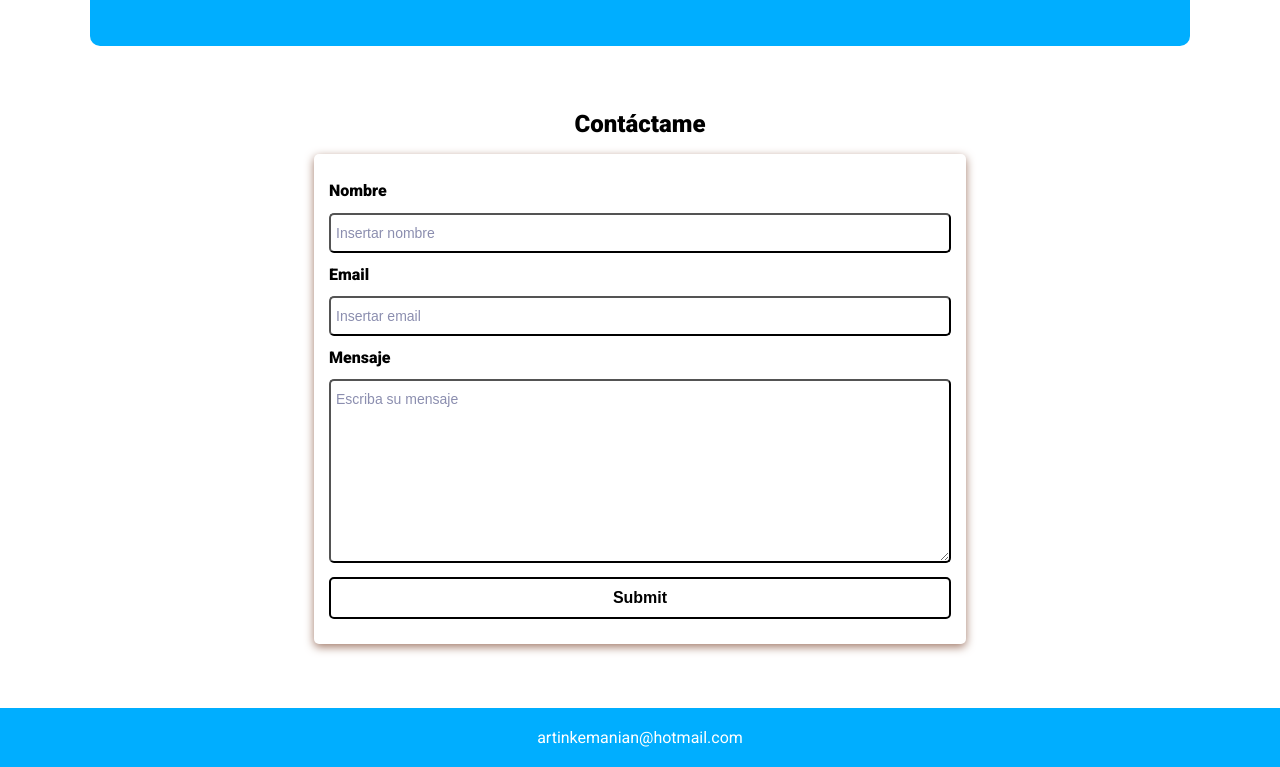
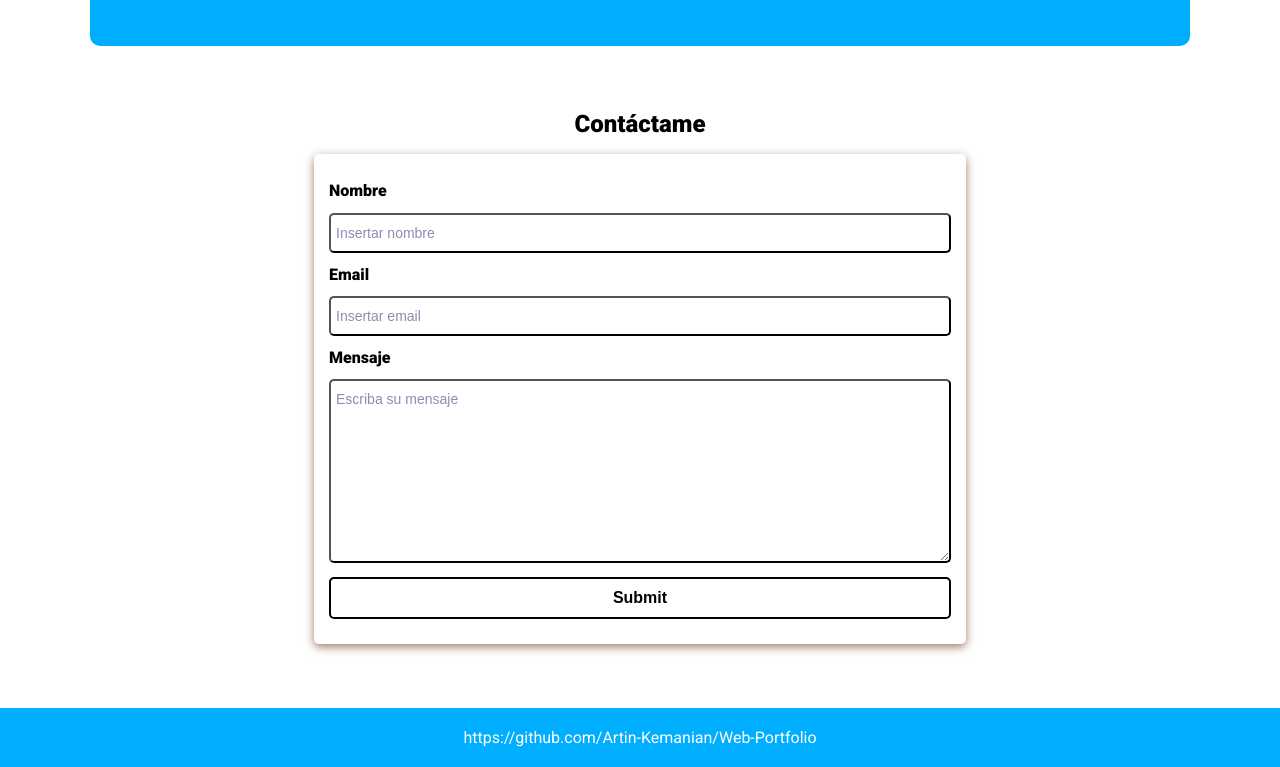
Before and after one commit to Artin-Kemanian/Web-Portfolio, a React (Vite) app: page / in a window 1280 px wide. Shown: the part 2070-2837 px from the top of the page. Built offline with nearby package versions, Linux system fonts and the light colour scheme.

Commit message:
Commit de actualización

```diff
--- a/src/App.jsx
+++ b/src/App.jsx
@@ -40,7 +40,7 @@ function App() {
         <a href="https://www.linkedin.com/in/artin-kemanian/" target="_blank" ><img src="./icons8-linkedin-circled.gif" alt="Linkedin" loading="lazy" class="socicon" /></a>
         <a href="https://github.com/Artin-Kemanian" target="_blank" ><img src="./icons8-github.gif" alt="Github" class="socicon" /></a>
         <a href="https://www.instagram.com/artinkemanian/" target="_blank" ><img src="./icons8-instagram.gif" alt="Instagram" loading="lazy" class="socicon" /></a>
-        <a href="#" target="_blank" ><img src="./icons8-twitter-circled.gif" alt="Twitter" loading="lazy" class="socicon" /></a>
+        <a href="Link inhabilitado" target="_blank" ><img src="./icons8-twitter-circled.gif" alt="Twitter" loading="lazy" class="socicon" /></a>
       </div>
 
       <i class="scroll-up" id="scroll-up" onClick={scrollToTop}>
--- a/src/components/Footer.jsx
+++ b/src/components/Footer.jsx
@@ -3,9 +3,8 @@ function Footer() {
     return (
         <footer>
             <div>
-            <p>artinkemanian@hotmail.com</p>
+                <p>https://github.com/Artin-Kemanian/Web-Portfolio</p>
             </div>
-
         </footer>
     )
 }
```
Also changed, not shown: 1 other file (tests, documents, lock files or other folders).
